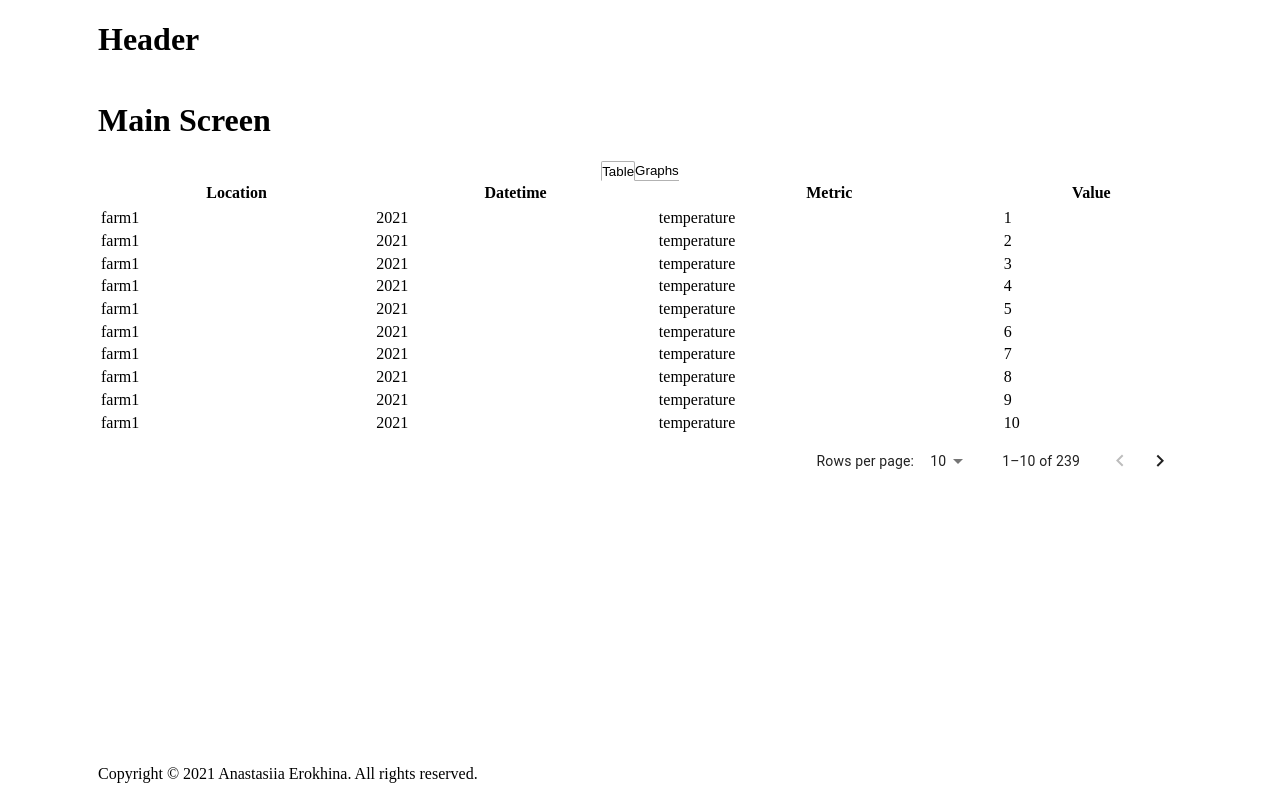
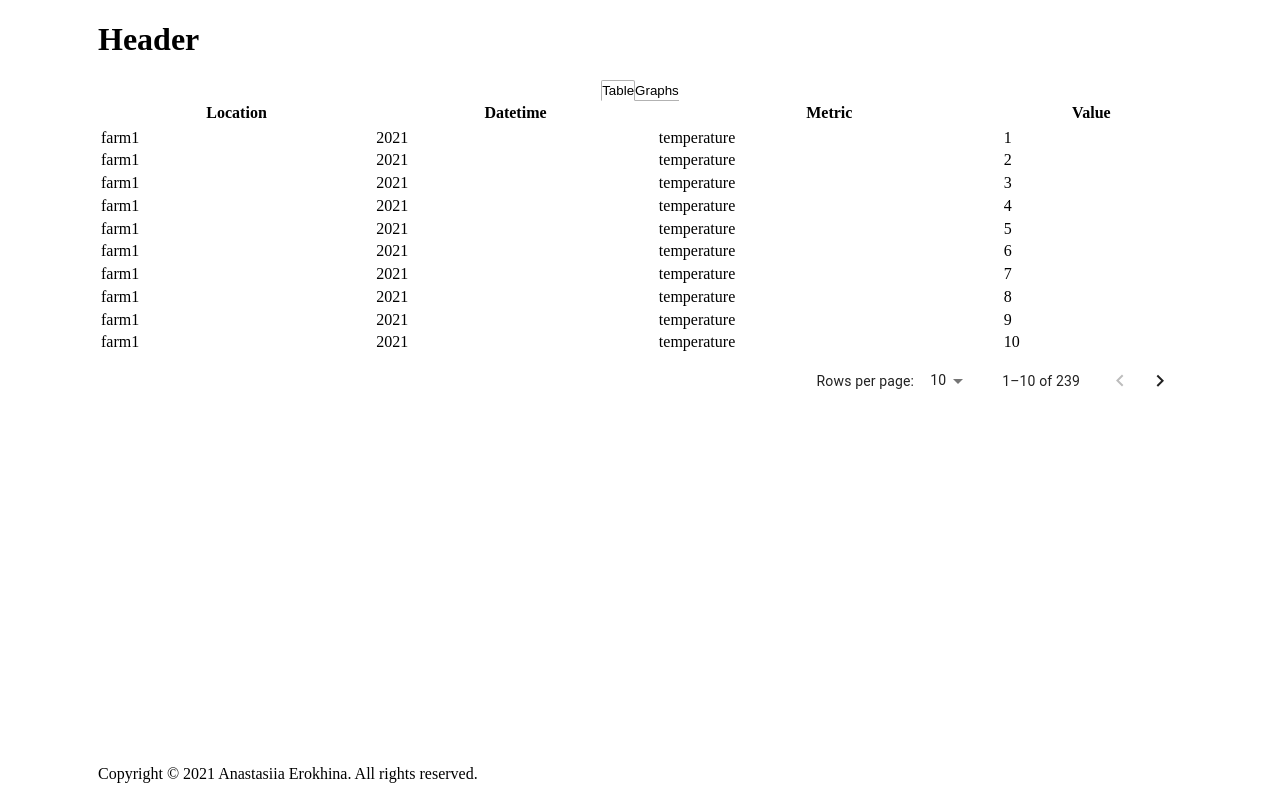
Before and after one commit to libertasia/FarmStats, a React (Create React App) app: page / in a window 1280 px wide. Built offline with nearby package versions, Linux system fonts and the light colour scheme.

Commit message:
Added header element to main-screen component

```diff
--- a/src/components/main-screen/main-screen.jsx
+++ b/src/components/main-screen/main-screen.jsx
@@ -27,7 +27,7 @@ const MainScreen = () => {
     <React.Fragment>
       <Header />
       <main className="wrapper__main container">
-        <h1>Main Screen</h1>
+        <h1 className="visually-hidden">Solita Farms Statistics</h1>
         <Tabs />
         <DataTable
           data={data}
```
